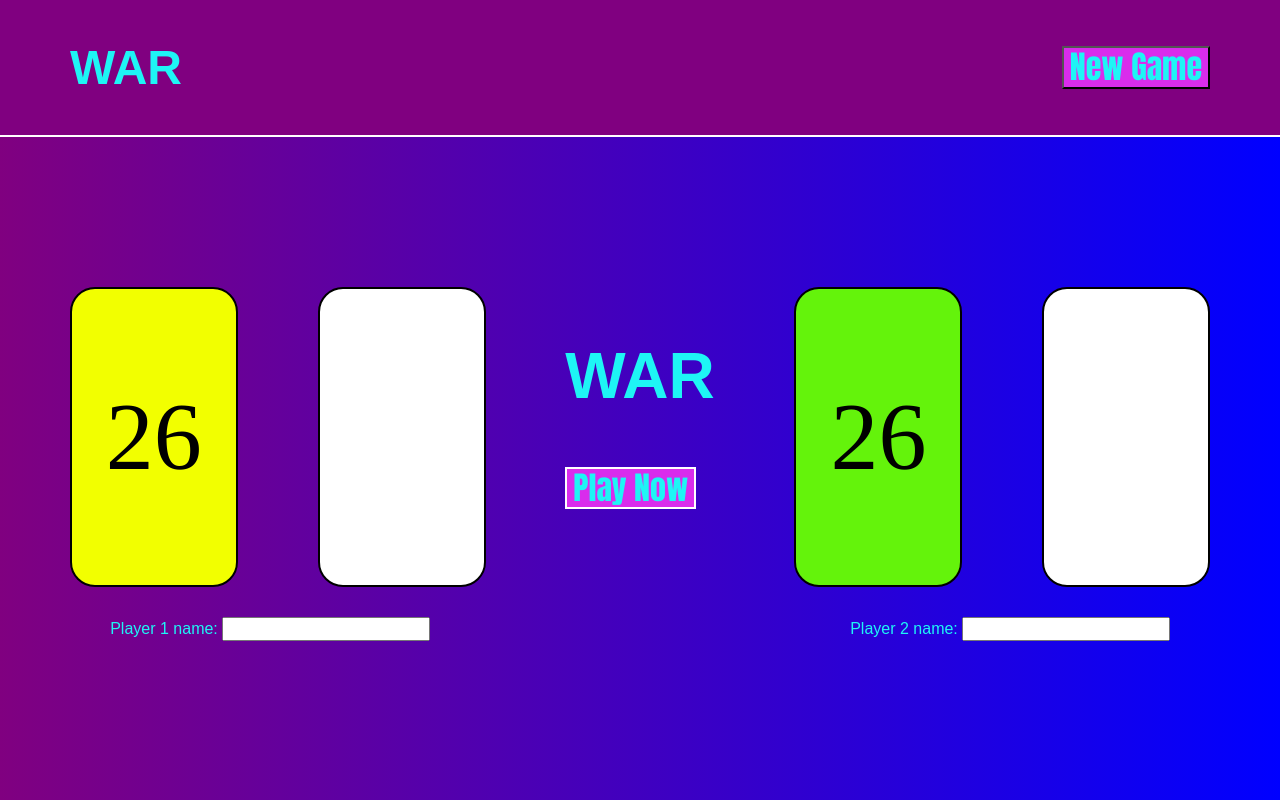
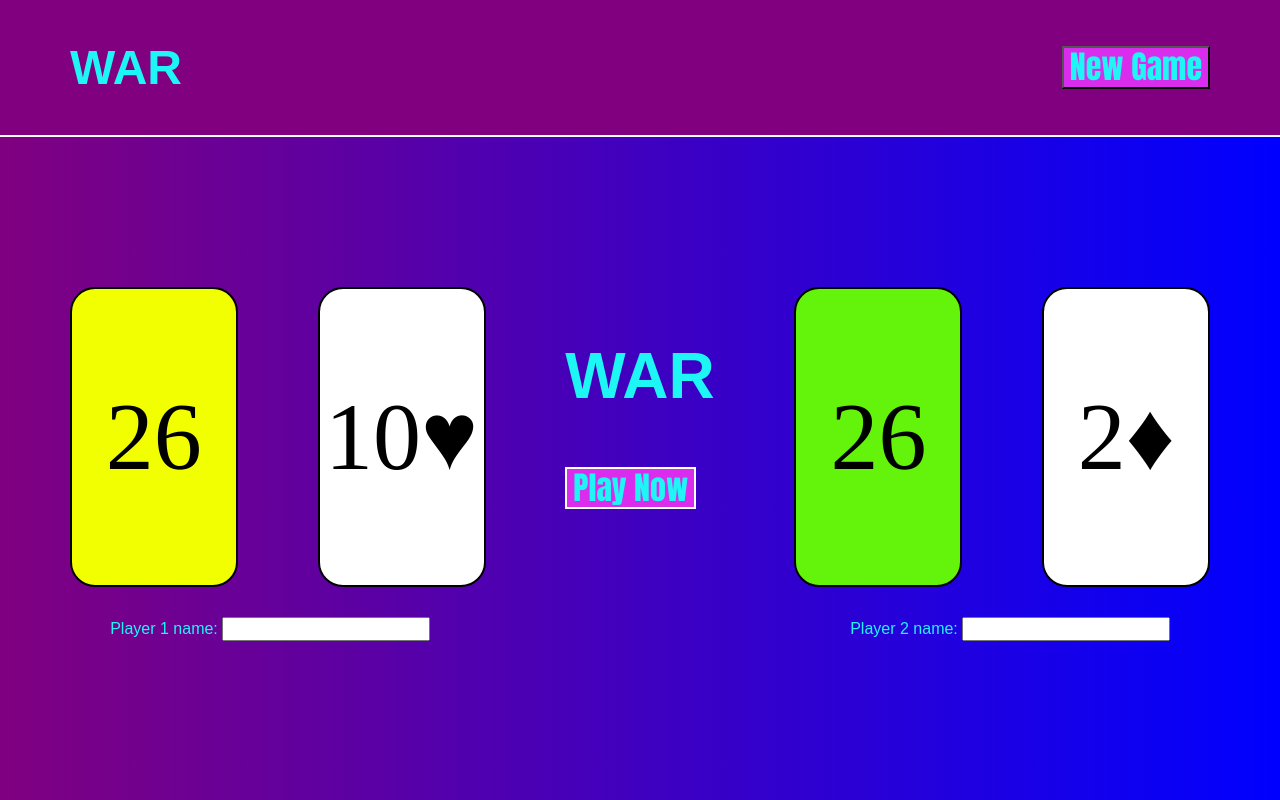
Before and after one commit to chawthorne02/js-war-game, a plain HTML site: page index.html in a window 1280 px wide. Both pictures are taken after a click on the button "Play Now". Drawn offline with Linux system fonts and the light colour scheme.

Commit message:
got values and suits to show on card

```diff
--- a/main.js
+++ b/main.js
@@ -131,12 +131,16 @@ function flipCards(){
 
      const player1Card = playerOneDeck.pop();
      const player2Card = playerTwoDeck.pop();
+    //  console.log(playerOneDeck.cards[0].value);
 
-     player1Cardhand.appendChild(player1Card.getHTML());
-     player2Cardhand.appendChild(player2Card.getHTML());
+    player1Cardhand.innerHTML = `${player1Card.value}${player1Card.suit}`;
+    player2Cardhand.innerHTML = `${player2Card.value}${player2Card.suit}`;
 
 
-    updateDeckCount()
+
+    //  player1Cardhand.appendChild(player1Card.getHTML());
+    //  player2Cardhand.appendChild(player2Card.getHTML());
+    // updateDeckCount()
 
 }
 
@@ -149,7 +153,7 @@ function roundWinner(cardOne, cardTwo) {
     return CARD_VALUES_MAP[cardOne.value] > CARD_VALUES_MAP[cardTwo.value]
 }
 
- function updateCardHand () {
-    player1Cardhand.innerHTML = `${this.player1Cardhand.value}${this.player1Cardhand.suit}`;
-    player2Cardhand.innerHTML = `${this.player2Cardhand.value}${this.player2Cardhand.suit}`;
-  };
+//  function updateCardHand () {
+//     player1Cardhand.innerHTML = `${this.player1Cardhand.value}${this.player1Cardhand.suit}`;
+//     player2Cardhand.innerHTML = `${this.player2Cardhand.value}${this.player2Cardhand.suit}`;
+//   };
--- a/styles.css
+++ b/styles.css
@@ -73,6 +73,10 @@ html{
     border: solid 2px #000;
     background-color: #fff;
     border-radius: 25px;
+    display: flex;
+    align-items: center;
+    justify-content: space-evenly;
+    font-size: 6rem;
 }
 
 .game-title > h2 {
```
